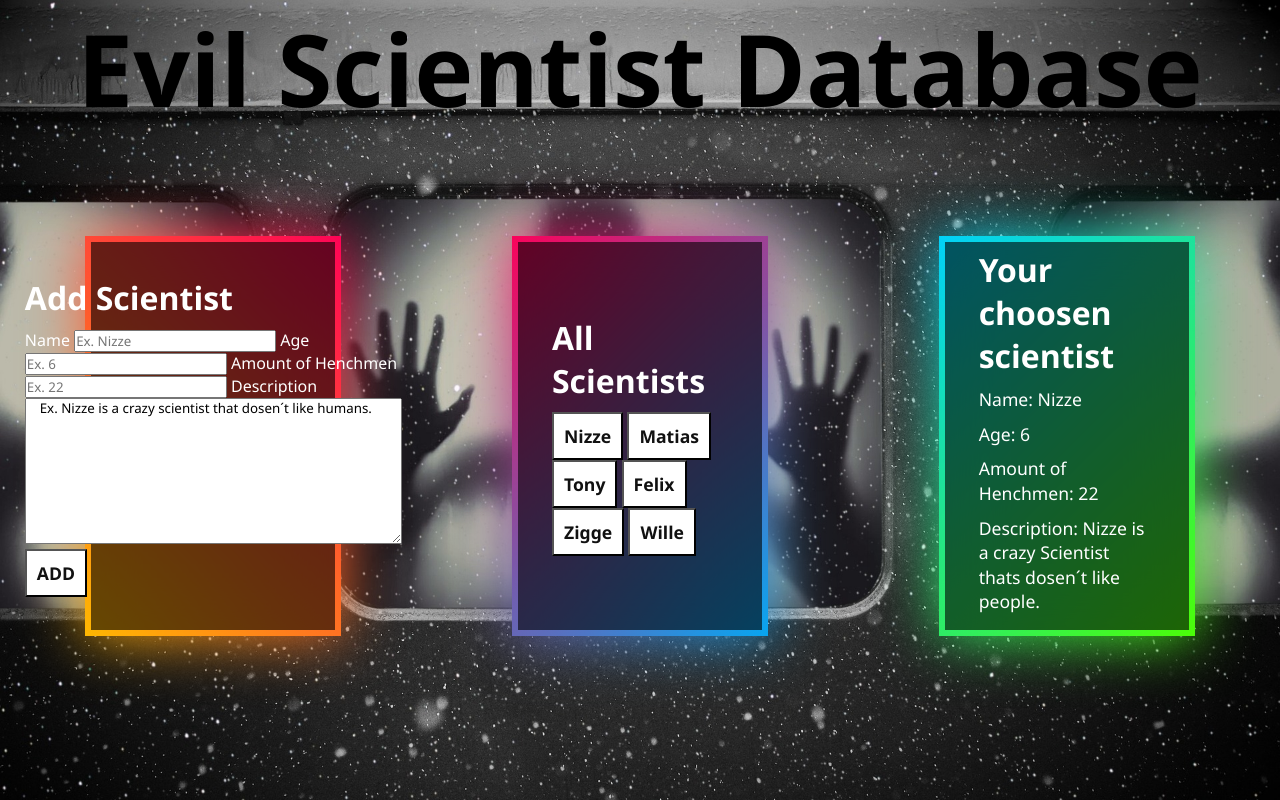
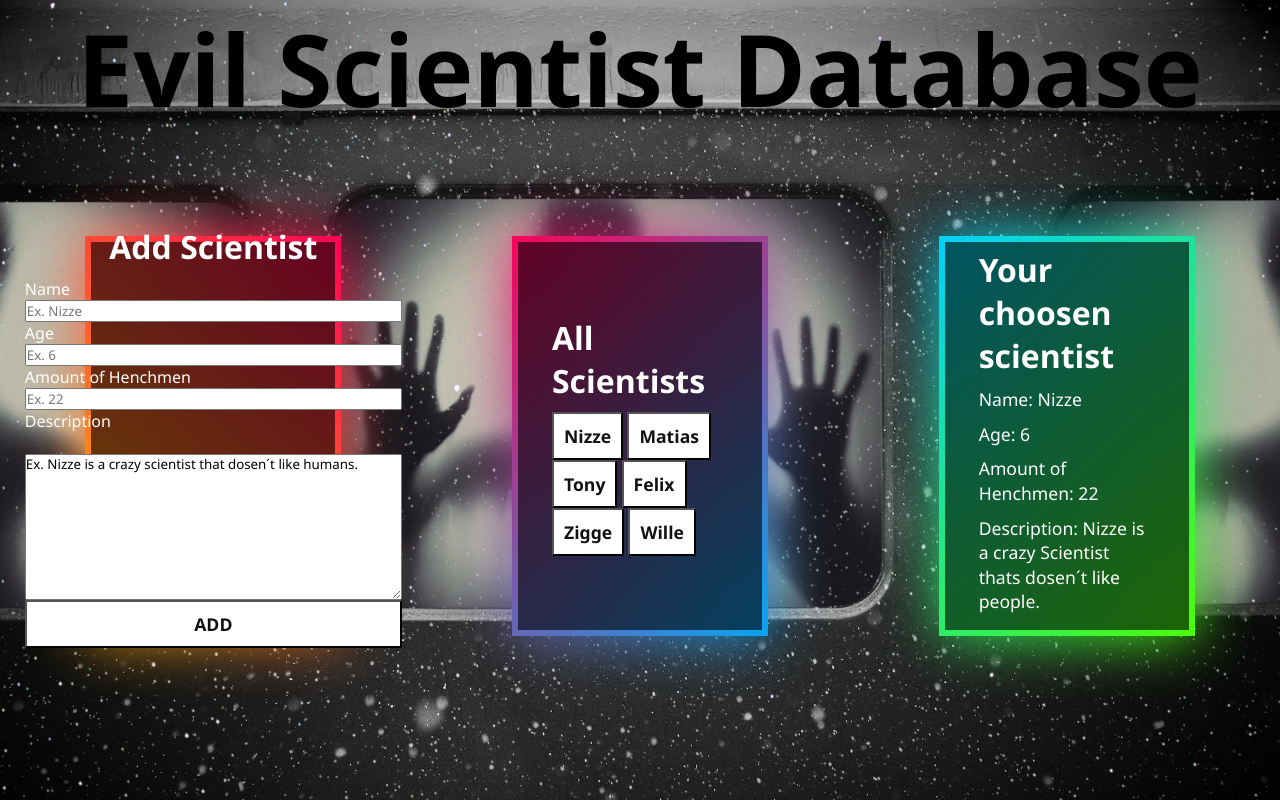
Before and after one commit to ThereseHagwall/EvilScientistDB, a plain HTML site: page index.html in a window 1280 px wide. Drawn offline with Linux system fonts and the light colour scheme.

Commit message:
Add changes

```diff
--- a/style.css
+++ b/style.css
@@ -12,6 +12,12 @@ h1 {
     font-size: 100px;
     color: black;
     margin-bottom: 40px;
+}
+
+h2{
+    display: flex;
+    justify-content: center;
+    align-items: flex-start;
 }
 
 html {
@@ -110,3 +116,13 @@ html {
     text-decoration: none;
     font-weight: 700;
 }
+
+form{
+    display: flex;
+    flex-direction: column;
+}
+
+.addButton{
+    box-sizing: border-box;
+    box-shadow: #111;
+}
```
Also changed, not shown: index.html (+1 -1 lines), 1 other file.
